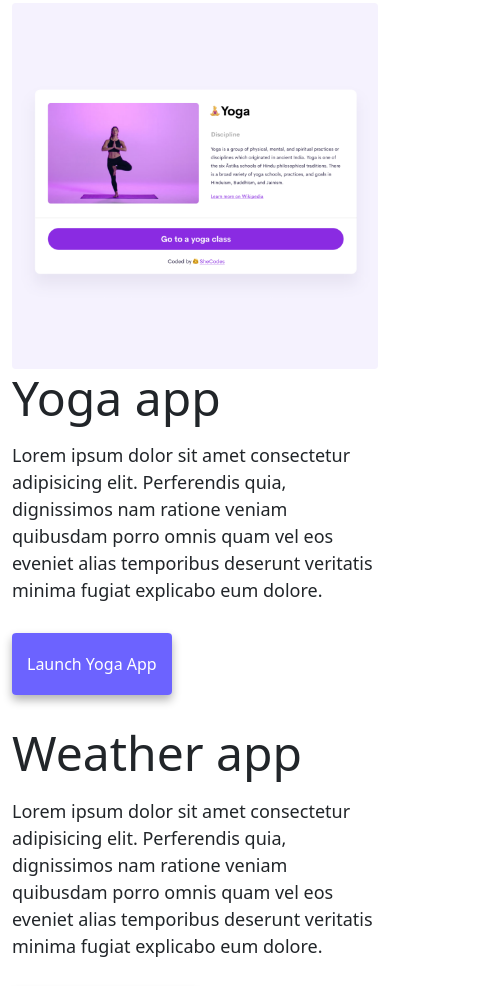
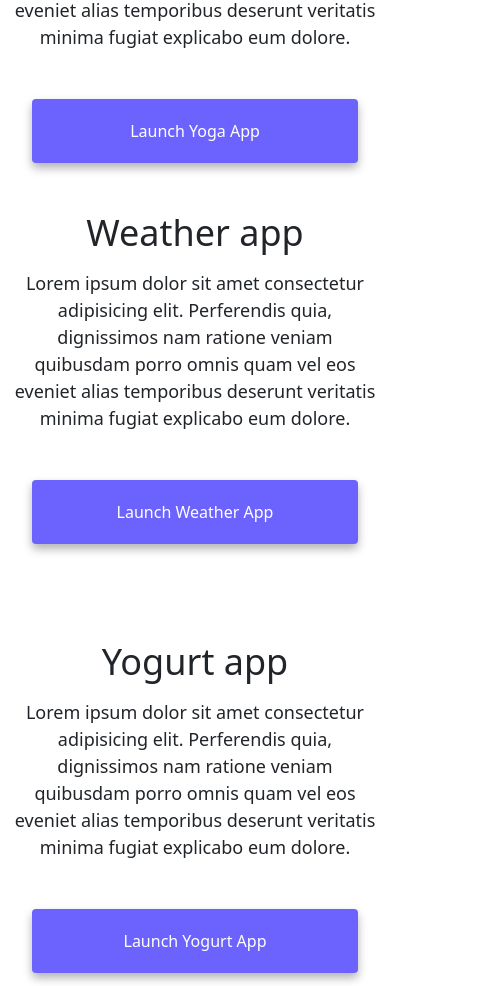
Before and after one commit to ZhukovskaAnna/responsive-week3-homework, a website: page index.html in a window 390 px wide. Shown: the part 637-1623 px from the top of the page, 481 px wide, since content can reach past the window. Drawn offline with nearby package versions, Linux system fonts and the light colour scheme.

Commit message:
made the website responsive

```diff
--- a/index.html
+++ b/index.html
@@ -81,14 +81,14 @@
     </div>
     <div class="container">
       <div class="row">
-        <div class="col-md-6">
+        <div class="col-sm-6">
           <img
             src="images/yoga.png"
-            class="img-fluid rounded"
+            class="img-fluid rounded d-none d-sm-block"
             alt="yoga project"
           />
         </div>
-        <div class="col-md-6">
+        <div class="col-sm-6">
           <h2 class="mb-3">Yoga app</h2>
           <p>
             Lorem ipsum dolor sit amet consectetur adipisicing elit. Perferendis
@@ -97,14 +97,14 @@
             explicabo eum dolore.
           </p>
           <div class="mt-5">
-            <a href="#" class="primary-link" title="yoga project"
+            <a href="#" class="primary-link project-link" title="yoga project"
               >Launch Yoga App</a
             >
           </div>
         </div>
       </div>
       <div class="row mt-5">
-        <div class="col-md-6">
+        <div class="col-sm-6">
           <h2 class="mb-3">Weather app</h2>
           <p>
             Lorem ipsum dolor sit amet consectetur adipisicing elit. Perferendis
@@ -113,28 +113,31 @@
             explicabo eum dolore.
           </p>
           <div class="mb-5 mt-5">
-            <a href="#" class="primary-link" title="weather project"
+            <a
+              href="#"
+              class="primary-link project-link"
+              title="weather project"
               >Launch Weather App</a
             >
           </div>
         </div>
-        <div class="col-md-6">
+        <div class="col-sm-6">
           <img
             src="images/weather.png"
-            class="img-fluid rounded"
+            class="img-fluid rounded d-none d-sm-block"
             alt="weather project"
           />
         </div>
       </div>
       <div class="row mt-5">
-        <div class="col-md-6">
+        <div class="col-sm-6">
           <img
             src="images/yogurt.png"
-            class="img-fluid rounded"
+            class="img-fluid rounded d-none d-sm-block"
             title="yogurt project"
           />
         </div>
-        <div class="col-md-6">
+        <div class="col-sm-6">
           <h2 class="mb-3">Yogurt app</h2>
           <p>
             Lorem ipsum dolor sit amet consectetur adipisicing elit. Perferendis
@@ -143,7 +146,7 @@
             explicabo eum dolore.
           </p>
           <div class="mt-5">
-            <a href="#" class="primary-link" title="yogurt project"
+            <a href="#" class="primary-link project-link" title="yogurt project"
               >Launch Yogurt App</a
             >
           </div>
--- a/style.css
+++ b/style.css
@@ -5,7 +5,7 @@
 }
 
 body {
-  margin-top: 100px;
+  margin: 100px 0;
 }
 
 h1,
@@ -51,6 +51,9 @@ p {
   box-shadow: var(--box-shadow);
   color: white;
 }
+.primary-link:hover {
+  color: white;
+}
 
 .secondary-link {
   border-radius: 4px;
@@ -91,3 +94,21 @@ p {
     display: none;
   }
 }
+@media (max-width: 576px) {
+  h1 {
+    font-size: 48px;
+    line-height: 1.5;
+  }
+  h2 {
+    font-size: 36px;
+    text-align: center;
+  }
+  p {
+    text-align: center;
+  }
+  .project-link {
+    display: block;
+    text-align: center;
+    margin: 0 20px;
+  }
+}
```
Also changed, not shown: about.html (+3 -3 lines).
